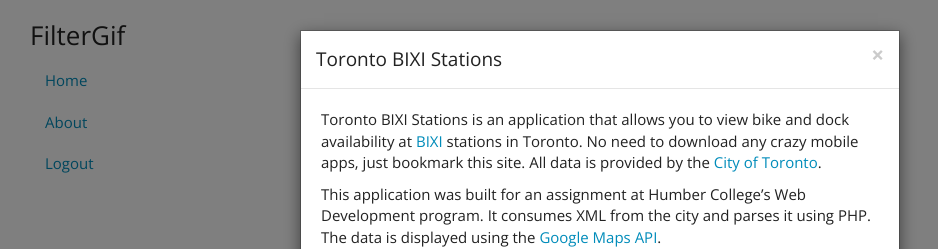
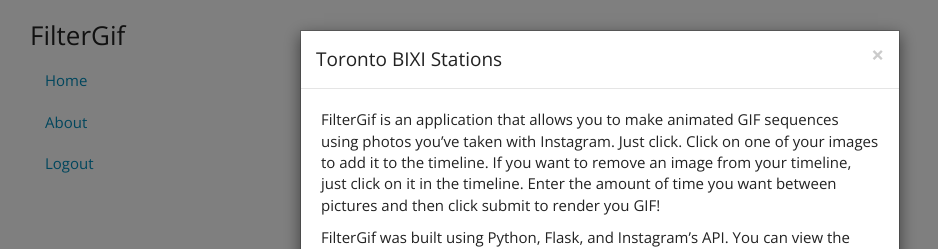
Before and after one commit to djuta/filtergif, a Flask app: page /gif/1 in a window 1280 px wide, after a click on "About". Shown: the top 249 px of the page, without its empty margins (40-978 px from the left). Run offline with Flask 2, Linux system fonts and the light colour scheme; some libraries are stand-ins or nearby versions.

Commit message:
more changes

```diff
--- a/filtergif/templates/404.html
+++ b/filtergif/templates/404.html
@@ -6,6 +6,6 @@
 <h2 class="text-center">Page Not Found</h2>
 <br />
 <h3 class="text-center">
-The page you are looking for cannot be found. Click here <a href="/">here</a> to go back to the home page.
+The page you are looking for cannot be found. Click here <a href="/filtergif">here</a> to go back to the home page.
 </h3>
 {% endblock %}
--- a/filtergif/templates/about.html
+++ b/filtergif/templates/about.html
@@ -8,17 +8,12 @@
 
             <!-- Modal Body -->
             <div class="modal-body">
-                <p>Toronto BIXI Stations is an application that allows you to view bike
-                and dock availability at
-                <a href="http://www.bikesharetoronto.com/">BIXI</a>
-                stations in Toronto. No need to download any crazy mobile apps, just bookmark
-                this site. All data is provided by the
-                <a href="http://www1.toronto.ca/wps/portal/contentonly?vgnextoid=9e56e03bb8d1e310VgnVCM10000071d60f89RCRD">
-                City of Toronto</a>.</p>
+		<p>FilterGif is an application that allows you to make animated GIF sequences using photos you’ve taken with Instagram.
+		Just click. Click on one of your images to add it to the timeline.
+		If you want to remove an image from your timeline, just click on it in the timeline.
+		Enter the amount of time you want between pictures and then click submit to render you GIF!</p>
 
-                <p>This application was built for an assignment at Humber College’s Web Development program. It consumes
-                XML from the city and parses it using PHP. The data is displayed using the
-                <a href="https://developers.google.com/maps/">Google Maps API</a>.</p>
+		<p>FilterGif was built using Python, Flask, and Instagram’s API. You can view the source code on <a href="http://github.com/djuta">GitHub</a>.</p>
             </div>
 
             <!-- Modal Footer -->
--- a/filtergif/templates/cover_base.html
+++ b/filtergif/templates/cover_base.html
@@ -47,7 +47,7 @@
 
                     <div class="mastfoot">
                         <div class="inner">
-                            <p>Developed by <a href="https://twitter.com/mdo">Deven Juta</a>.</p>
+                            <p>Developed by <a href="http://djuta.webfactional.com">Deven Juta</a>.</p>
                         </div>
                     </div>
                 </div>
```
Also changed, not shown: 1 other file.
